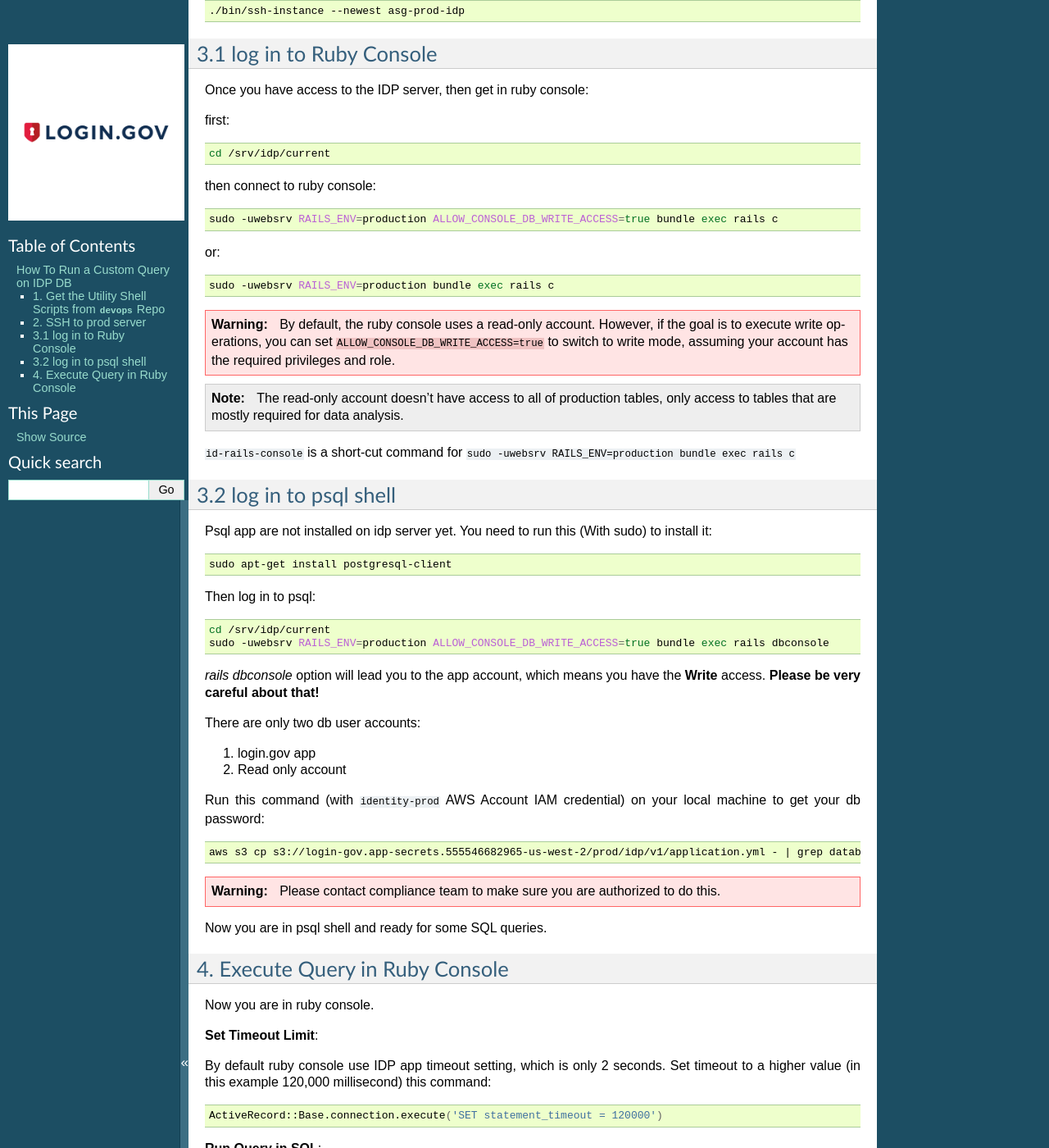
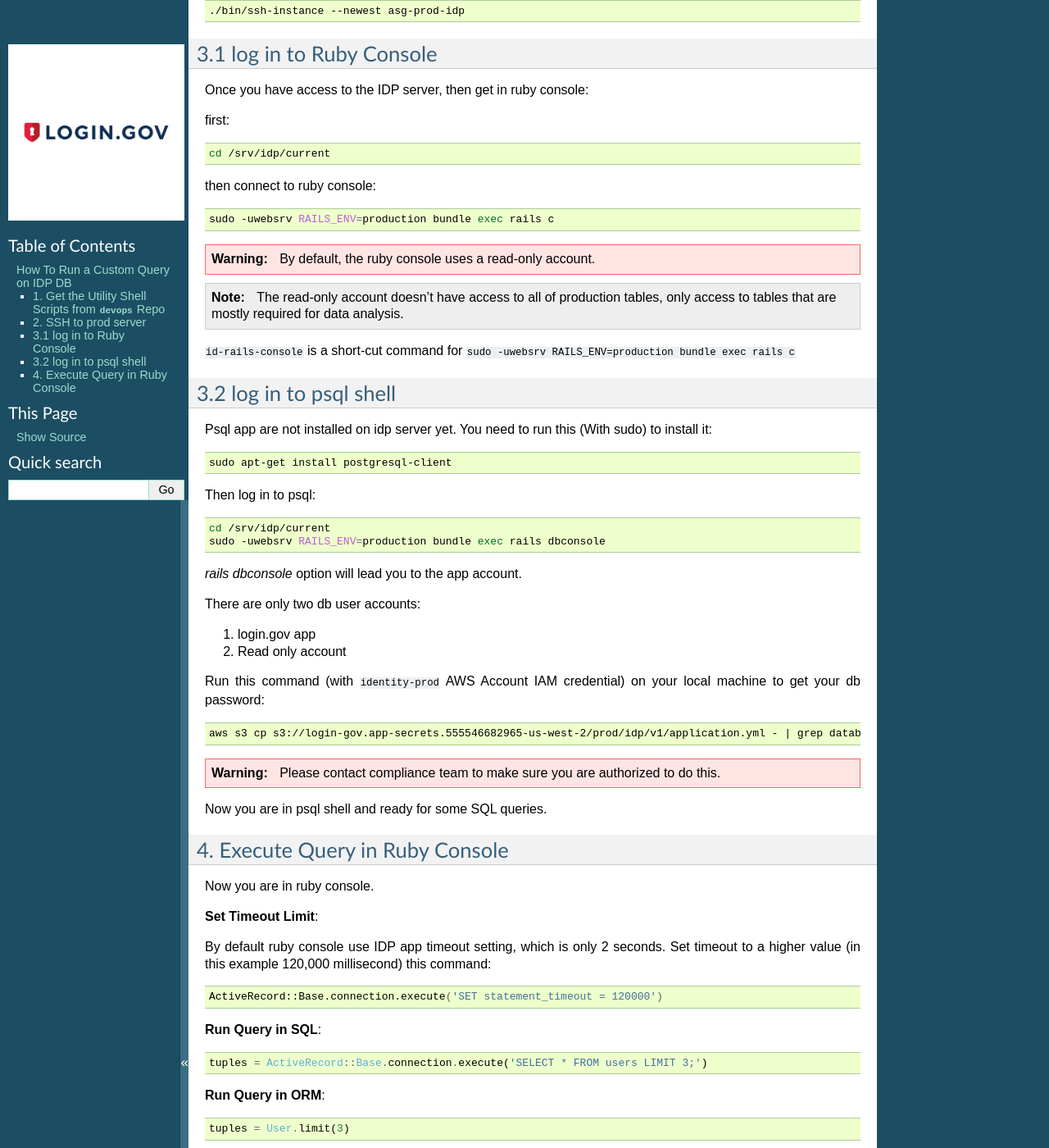
Before and after one commit to 18F/identity-analytics-etl, a Sphinx documentation site: the page built from docs/source/02-Analytics-Query/articles/How-To-Run-Query-on-IDP-DB.rst, in a window 1280 px wide and 1400 px high, scrolled down 823 px. Shown: the whole window at 82% size. Built offline with Sphinx 7.4.7, drawn with Linux system fonts in a browser that asks for light colours.

Commit message:
Removing write access mentions

```diff
--- a/docs/source/02-Analytics-Query/articles/How-To-Run-Query-on-IDP-DB.rst
+++ b/docs/source/02-Analytics-Query/articles/How-To-Run-Query-on-IDP-DB.rst
@@ -59,17 +59,11 @@
 
 .. code-block:: bash
 
-    sudo -uwebsrv RAILS_ENV=production ALLOW_CONSOLE_DB_WRITE_ACCESS=true bundle exec rails c
-
-or:
-
-.. code-block:: bash
-
     sudo -uwebsrv RAILS_ENV=production bundle exec rails c
 
 .. warning::
 
-    By default, the ruby console uses a read-only account. However, if the goal is to execute write operations, you can set  ``ALLOW_CONSOLE_DB_WRITE_ACCESS=true`` to switch to write mode, assuming your account has the required privileges and role.
+    By default, the ruby console uses a read-only account.
 
 .. note::
 
@@ -92,9 +86,9 @@
 .. code-block:: bash
 
     cd /srv/idp/current
-    sudo -uwebsrv RAILS_ENV=production ALLOW_CONSOLE_DB_WRITE_ACCESS=true bundle exec rails dbconsole
+    sudo -uwebsrv RAILS_ENV=production bundle exec rails dbconsole
 
-`rails dbconsole` option will lead you to the app account, which means you have the **Write** access. **Please be very careful about that!**
+`rails dbconsole` option will lead you to the app account.
 
 There are only two db user accounts:
 
```
